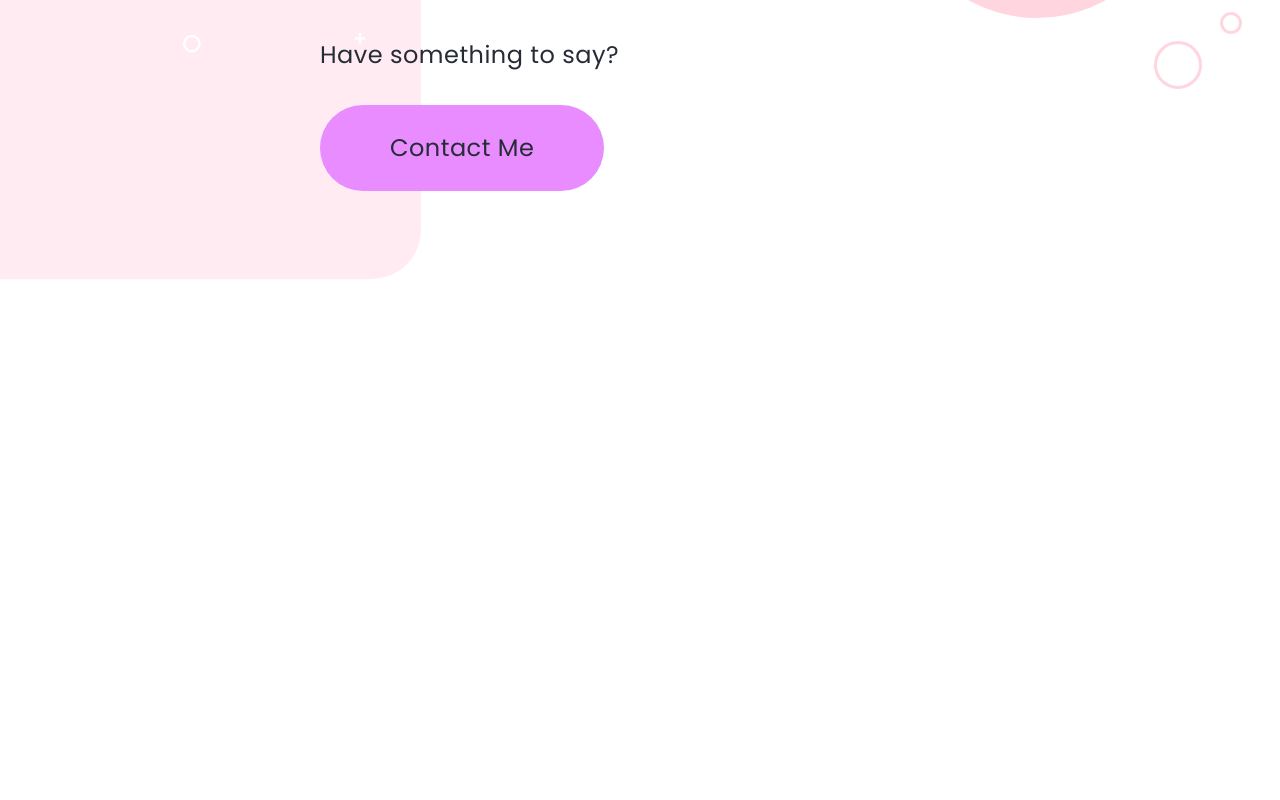
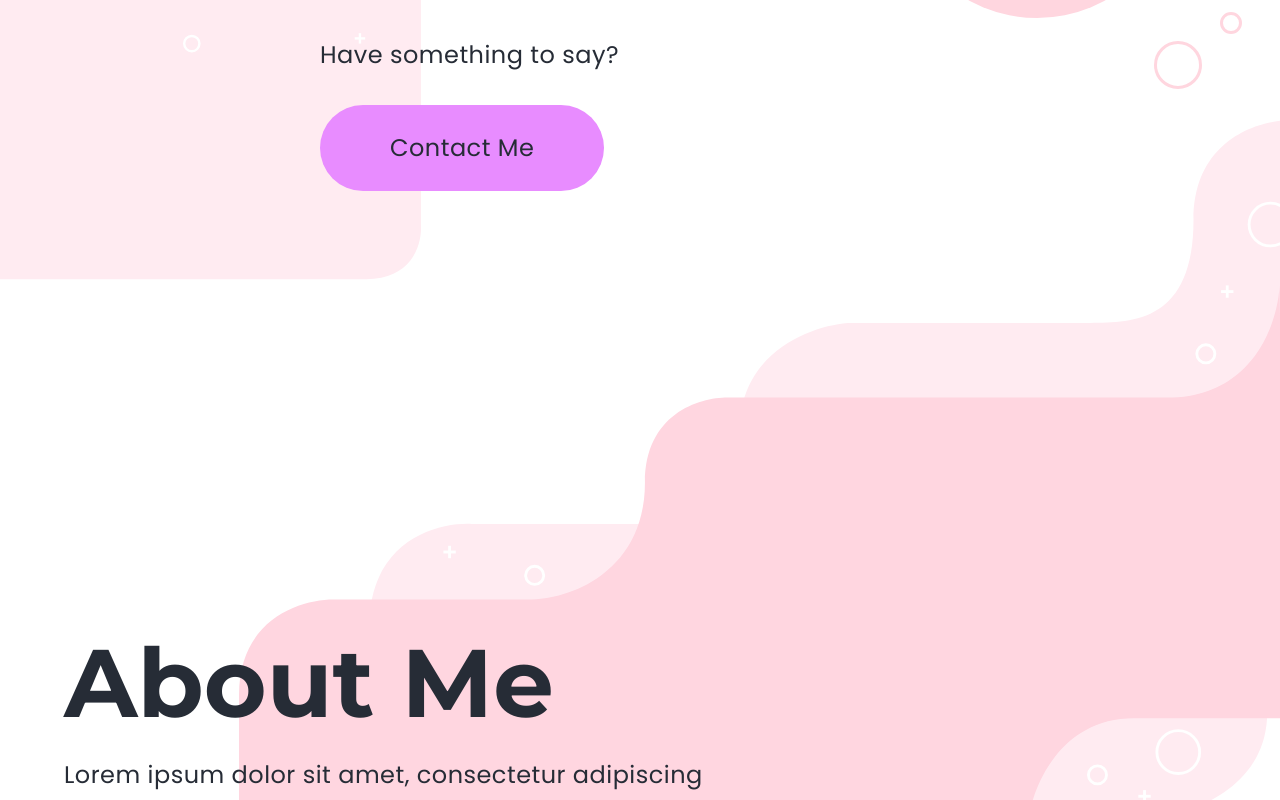
Before and after one commit to Mafrans/portfolio-2020, a Vue app: page / in a window 1280 px wide. Shown: the part 440-1240 px from the top of the page. Before the commit the page ends 800 px from the top, so only its background shows below. Built offline with nearby package versions, Linux system fonts and the light colour scheme.

Commit message:
Add About page to main

```diff
--- a/src/views/Home.vue
+++ b/src/views/Home.vue
@@ -1,17 +1,20 @@
 <template>
   <div class="home">
-    <HelloWorld msg="Welcome to Your Vue.js App"/>
+    <HelloWorld/>
+    <About/>
   </div>
 </template>
 
 <script>
 // @ is an alias to /src
 import HelloWorld from '@/components/HelloWorld.vue'
+import About from '@/components/About.vue'
 
 export default {
     name: 'Home',
     components: {
-        HelloWorld
+        HelloWorld,
+        About
     }
 }
 </script>
```
